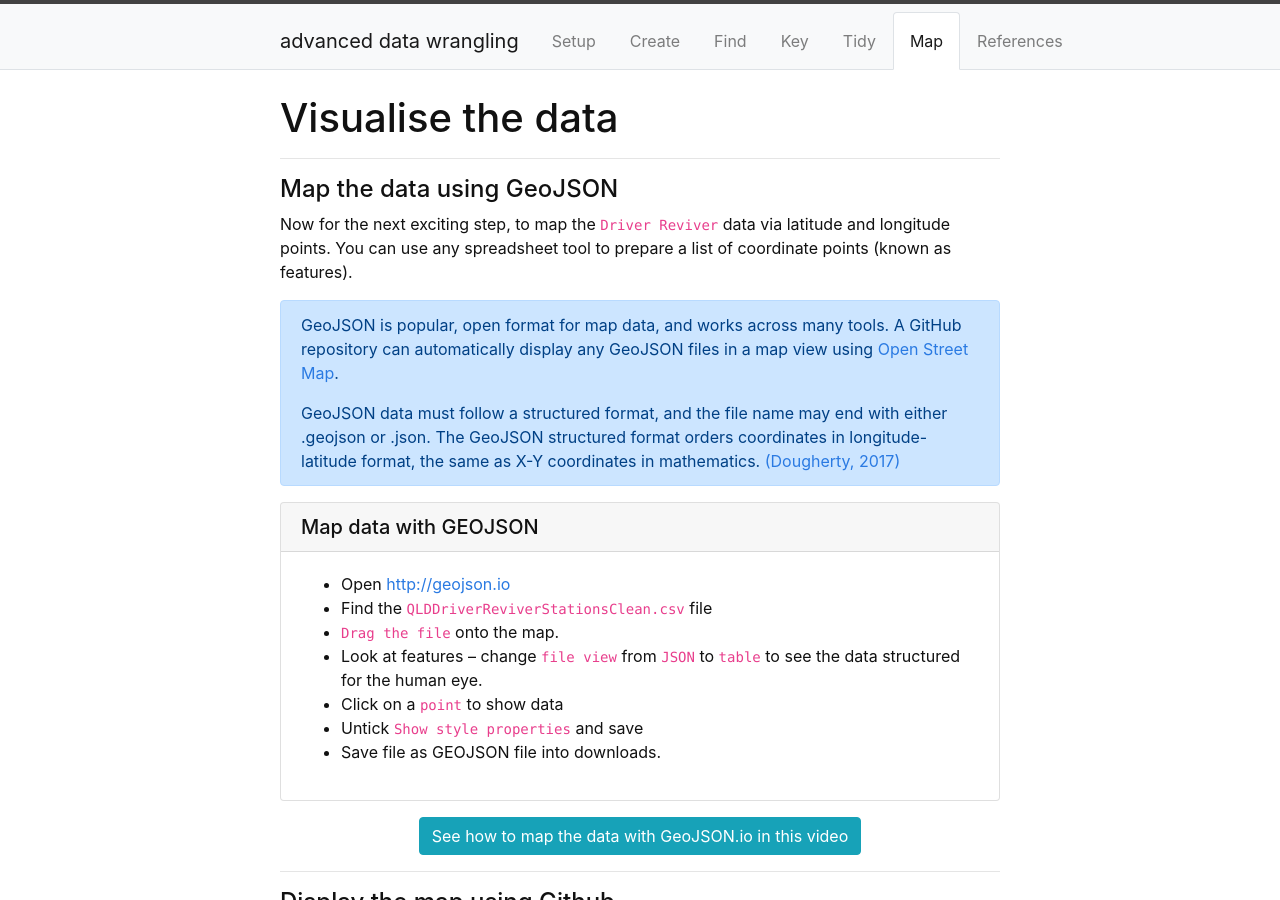
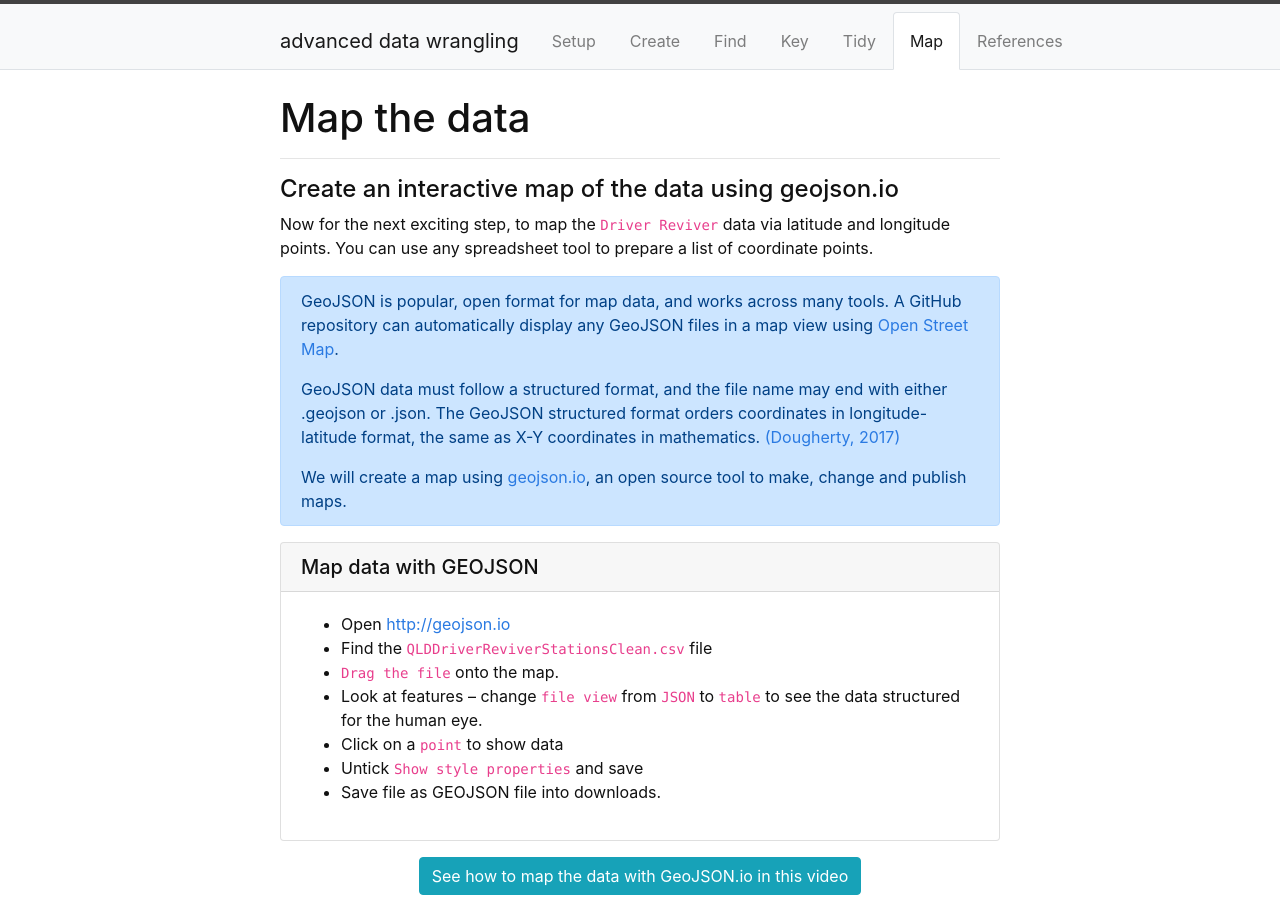
Before and after one commit to GULibrarySandbox/advanced-data-wrangle-old, a Jekyll site: the page built from content/6-lesson.md, in a window 1280 px wide and 900 px high. Built offline with Jekyll 4.4.1, drawn with Linux system fonts in a browser that asks for light colours.

Commit message:
Update 6-lesson.md

```diff
--- a/content/6-lesson.md
+++ b/content/6-lesson.md
@@ -2,16 +2,18 @@
 title: Map
 nav: true
 ---
-# Visualise the data
+# Map the data
 ----
-#### Map the data using GeoJSON
+#### Create an interactive map of the data using geojson.io
 
-Now for the next exciting step, to map the  `Driver Reviver`  data via latitude and longitude points.  You can use any spreadsheet tool to prepare a list of coordinate points (known as features).
+Now for the next exciting step, to map the  `Driver Reviver`  data via latitude and longitude points.  You can use any spreadsheet tool to prepare a list of coordinate points.
 
 {% capture text %}
 GeoJSON is popular, open format for map data, and works across many tools.  A GitHub repository can automatically display any GeoJSON files in a map view using [Open Street Map](https://www.openstreetmap.org).
 
-GeoJSON data must follow a structured format, and the file name may end with either .geojson or .json. The GeoJSON structured format orders coordinates in longitude-latitude format, the same as X-Y coordinates in mathematics. [(Dougherty, 2017)](https://datavizforall.org/convert-geojson.html){% endcapture %}
+GeoJSON data must follow a structured format, and the file name may end with either .geojson or .json. The GeoJSON structured format orders coordinates in longitude-latitude format, the same as X-Y coordinates in mathematics. [(Dougherty, 2017)](https://datavizforall.org/convert-geojson.html)
+
+We will create a map using [geojson.io](http://geojson.io), an open source tool to make, change and publish maps.{% endcapture %}
 {% include alert.md text=text color=info %}
 
 {% capture text %}
```
